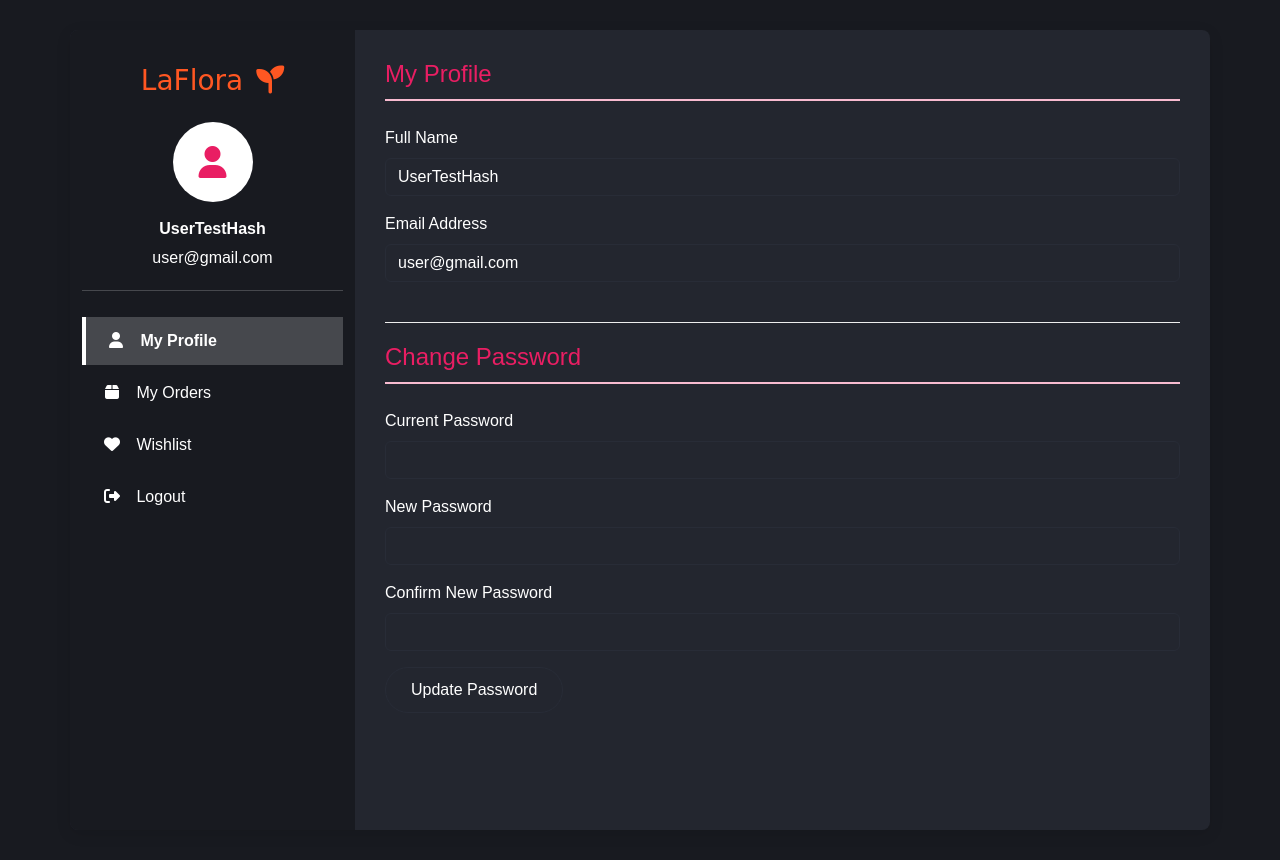
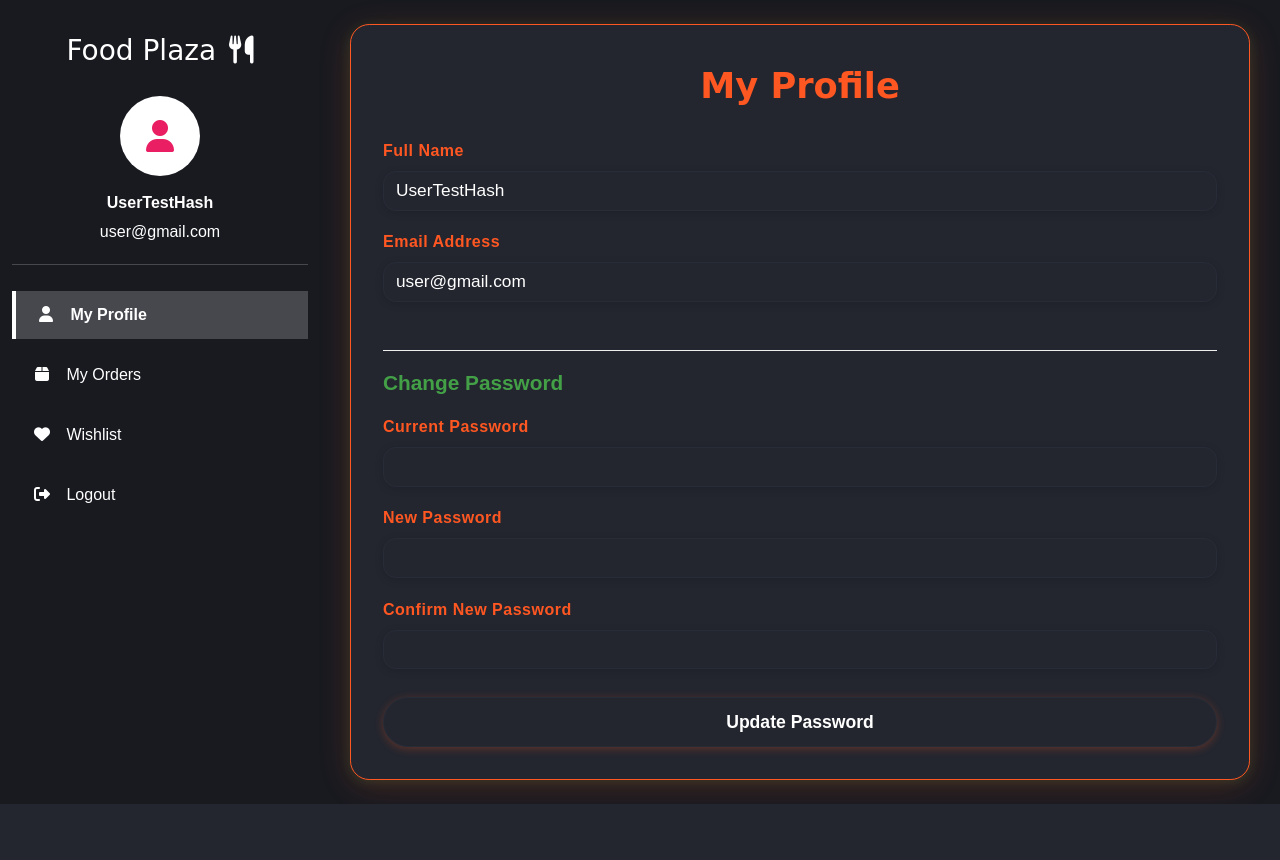
Before and after one commit to Nimesh-Kavinda/FoodPlaza, a PHP site: page /views/user/profile.php in a window 1280 px wide. After the commit the page ends 804 px from the top, so only its background shows below. Run offline with PHP 8.4, Linux system fonts and the light colour scheme; a user stored in the database is signed in; some libraries are stand-ins or nearby versions.

Commit message:
Refactor user navigation and enhance styling for improved user experience across profile, orders, and wishlist pages

```diff
--- a/views/user/includes/user_nav.php
+++ b/views/user/includes/user_nav.php
@@ -5,35 +5,33 @@ $current = basename($_SERVER['PHP_SELF']);
 
 
 <div class="col-md-3 col-lg-3 sidebar" style="height: 100vh;">
-                    <div class="brand">
-                        <!-- LaFlora <span class="brand-icon">❀</span> -->
-                      <a class="navbar-brand" href="../../index.php">LaFlora <i class="fa-solid fa-seedling ms-1"></i></a>
+    <div class="brand mb-4">
+        <a class="navbar-brand text-white" href="../../index.php">Food Plaza <i class="fa-solid fa-utensils ms-1"></i></a>
     </div>
-                    <div class="user-info">
+    <div class="user-info mb-4">
         <div class="user-avatar">
             <i class="fas fa-user"></i>
         </div>
         <div class="user-name"><?php echo $_SESSION['name']; ?></div>
         <div class="user-email"><?php echo $_SESSION['email']; ?></div>
     </div>
-
     <div class="mt-4">
-                        <ul class="nav nav-pills flex-column">
+        <ul class="nav nav-pills flex-column gap-2">
             <li class="nav-item">
-                                <a class="nav-link <?php if($current=='profile.php') echo ' active'; ?>" href="./profile.php"><i class="fas fa-user nav-icon"></i> My Profile</a>
+                <a class="nav-link<?php if($current=='profile.php') echo ' active'; ?>" href="./profile.php"><i class="fas fa-user nav-icon"></i> My Profile</a>
             </li>
             <li class="nav-item">
-                                <a class="nav-link <?php if($current=='orders.php') echo ' active'; ?>" href="./orders.php"><i class="fas fa-box nav-icon"></i> My Orders</a>
+                <a class="nav-link<?php if($current=='orders.php') echo ' active'; ?>" href="./orders.php"><i class="fas fa-box nav-icon"></i> My Orders</a>
             </li>
             <li class="nav-item">
-                                <a class="nav-link <?php if($current=='wishlist.php') echo ' active'; ?>" href="./wishlist.php"><i class="fas fa-heart nav-icon"></i> Wishlist</a>
+                <a class="nav-link<?php if($current=='wishlist.php') echo ' active'; ?>" href="./wishlist.php"><i class="fas fa-heart nav-icon"></i> Wishlist</a>
             </li>
-                            <form action="../../controller/user_logout_process.php" method="post">
+            <li class="nav-item">
+                <form action="../../controller/user_logout_process.php" method="post" class="m-0 p-0">
                     <input type="hidden" name="logout" value="true">
-                                <li class="nav-item">
-                                    <button type="submit" class="nav-link logout-btn"><i class="fas fa-sign-out-alt nav-icon"></i> Logout</button>
+                    <button type="submit" class="nav-link logout-btn w-100 text-start"><i class="fas fa-sign-out-alt nav-icon"></i> Logout</button>
+                </form>
             </li>
-                            </form>
         </ul>
     </div>
 </div>
--- a/views/user/profile.php
+++ b/views/user/profile.php
@@ -53,7 +53,7 @@ if (isset($_POST['update_password'])) {
 <head>
     <meta charset="UTF-8">
     <meta name="viewport" content="width=device-width, initial-scale=1.0">
-    <title>User Profile - LaFlora</title>
+    <title>My Profile - Food Plaza</title>
     <!-- Bootstrap CSS -->
     <link href="https://cdnjs.cloudflare.com/ajax/libs/bootstrap/5.3.0/css/bootstrap.min.css" rel="stylesheet">
     <!-- Font Awesome for icons -->
@@ -61,16 +61,16 @@ if (isset($_POST['update_password'])) {
     <link rel="stylesheet" href="./public/css/main.css">
 </head>
 <body>
-    <div class="page-container">
-        <div class="container">
-            <div class="row content-wrapper">
+
+        <div class="container-fluid">
+            <div class="row min-vh-100">
                 <!-- Sidebar -->
                 <?php include_once('./includes/user_nav.php'); ?>
 
                 <!-- Main Content -->
-                <div class="col-md-9 col-lg-9 content">
-                    <h2 class="section-title">My Profile</h2>
-
+                <div class="col-md-9 col-lg-9 ms-auto content py-4">
+                    <div class="profile-card">
+                        <h2>My Profile</h2>
                         <div class="mb-3">
                             <label for="fullname" class="form-label">Full Name</label>
                             <input type="text" class="form-control" id="fullname" value="<?php echo $_SESSION['name']; ?>" readonly autocomplete="off">
@@ -79,10 +79,8 @@ if (isset($_POST['update_password'])) {
                             <label for="email" class="form-label">Email Address</label>
                             <input type="email" class="form-control" id="email" value="<?php echo $_SESSION['email']; ?>" readonly autocomplete="off">
                         </div>
-
-
-                    <div class="password-section">
-                        <h3 class="section-title">Change Password</h3>
+                        <div class="password-section mt-5">
+                            <h3>Change Password</h3>
                             <form method="POST" action="">
                                 <div class="mb-3">
                                     <label for="current-password" class="form-label">Current Password</label>
@@ -96,7 +94,7 @@ if (isset($_POST['update_password'])) {
                                     <label for="confirm-password" class="form-label">Confirm New Password</label>
                                     <input type="password" class="form-control" id="confirm-password" name="confirm-password" required>
                                 </div>
-                            <button type="submit" class="btn btn-primary" name="update_password">Update Password</button>
+                                <button type="submit" class="btn btn-foodplaza w-100" name="update_password">Update Password</button>
                             </form>
                         </div>
                     </div>
@@ -108,15 +106,18 @@ if (isset($_POST['update_password'])) {
     <script src="https://cdnjs.cloudflare.com/ajax/libs/bootstrap/5.3.0/js/bootstrap.bundle.min.js"></script>
     <!-- SweetAlert2 -->
     <script src="https://cdn.jsdelivr.net/npm/sweetalert2@11"></script>
-
-
     <?php if (isset($_SESSION['alert'])): ?>
 <script>
     Swal.fire({
         icon: '<?= $_SESSION['alert']['type'] ?>',
         title: '<?= $_SESSION['alert']['type'] === 'success' ? "Success" : "Oops!" ?>',
         text: '<?= $_SESSION['alert']['message'] ?>',
-        confirmButtonColor: '#3085d6'
+        background: '#23262f',
+        color: '#fff',
+        confirmButtonColor: '#ff5722',
+        customClass: {
+            confirmButton: 'btn btn-foodplaza',
+        }
     });
 </script>
 <?php unset($_SESSION['alert']); endif; ?>
--- a/views/user/public/css/main.css
+++ b/views/user/public/css/main.css
@@ -125,7 +125,7 @@ body {
         }
 
         .section-title {
-            color: #e91e63;
+            color: var(--foodplaza-primary);
             font-size: 24px;
             margin-bottom: 25px;
             padding-bottom: 10px;
@@ -180,3 +180,70 @@ body {
                 padding: 8px 12px;
             }
         }
+
+        /* Profile Page - Elegant Themed Styles */
+        .profile-card {
+          background: var(--foodplaza-surface);
+          color: var(--foodplaza-dark);
+          border-radius: 1.2rem;
+          box-shadow: 0 6px 32px #ff572233, 0 2px 12px #43a04733;
+          padding: 2.5rem 2rem 2rem 2rem;
+          border: 1.5px solid var(--foodplaza-primary);
+          max-width: auto;
+          margin: 0 auto;
+        }
+        .profile-card h2 {
+          color: var(--foodplaza-primary);
+          font-family: 'Pacifico', cursive, 'Montserrat', Arial, sans-serif;
+          font-size: 2.2rem;
+          font-weight: 700;
+          margin-bottom: 2rem;
+          text-align: center;
+        }
+        .profile-card .form-label {
+          color: var(--foodplaza-primary);
+          font-weight: 600;
+          letter-spacing: 0.5px;
+        }
+        .profile-card .form-control {
+          background: var(--foodplaza-bg);
+          color: #fff;
+          border: 1.5px solid var(--foodplaza-primary);
+          border-radius: 0.8rem;
+          font-size: 1.08rem;
+          margin-bottom: 1.2rem;
+          box-shadow: 0 2px 8px #0002;
+          transition: border-color 0.2s, box-shadow 0.2s;
+        }
+        .profile-card .form-control:focus {
+          border-color: var(--foodplaza-secondary);
+          box-shadow: 0 0 0 2px #43a04744;
+          background: var(--foodplaza-surface);
+          color: #fff;
+        }
+        .profile-card .btn-foodplaza {
+          background: var(--foodplaza-primary);
+          color: #fff;
+          border-radius: 2rem;
+          font-weight: 600;
+          font-size: 1.1rem;
+          padding: 0.7rem 0;
+          margin-top: 0.5rem;
+          box-shadow: 0 2px 8px #ff572244;
+          transition: background 0.2s;
+        }
+        .profile-card .btn-foodplaza:hover {
+          background: var(--foodplaza-secondary);
+        }
+        .profile-card .password-section h3 {
+          color: var(--foodplaza-secondary);
+          font-size: 1.3rem;
+          font-weight: 700;
+          margin-bottom: 1.2rem;
+          text-align: left;
+        }
+        @media (max-width: 600px) {
+          .profile-card {
+            padding: 1.2rem 0.5rem 1.2rem 0.5rem;
+          }
+        }
```
Also changed, not shown: views/user/orders.php (+18 -69 lines), views/user/wishlist.php (+10 -76 lines). Lines whose indentation alone changed are shown as unchanged.
